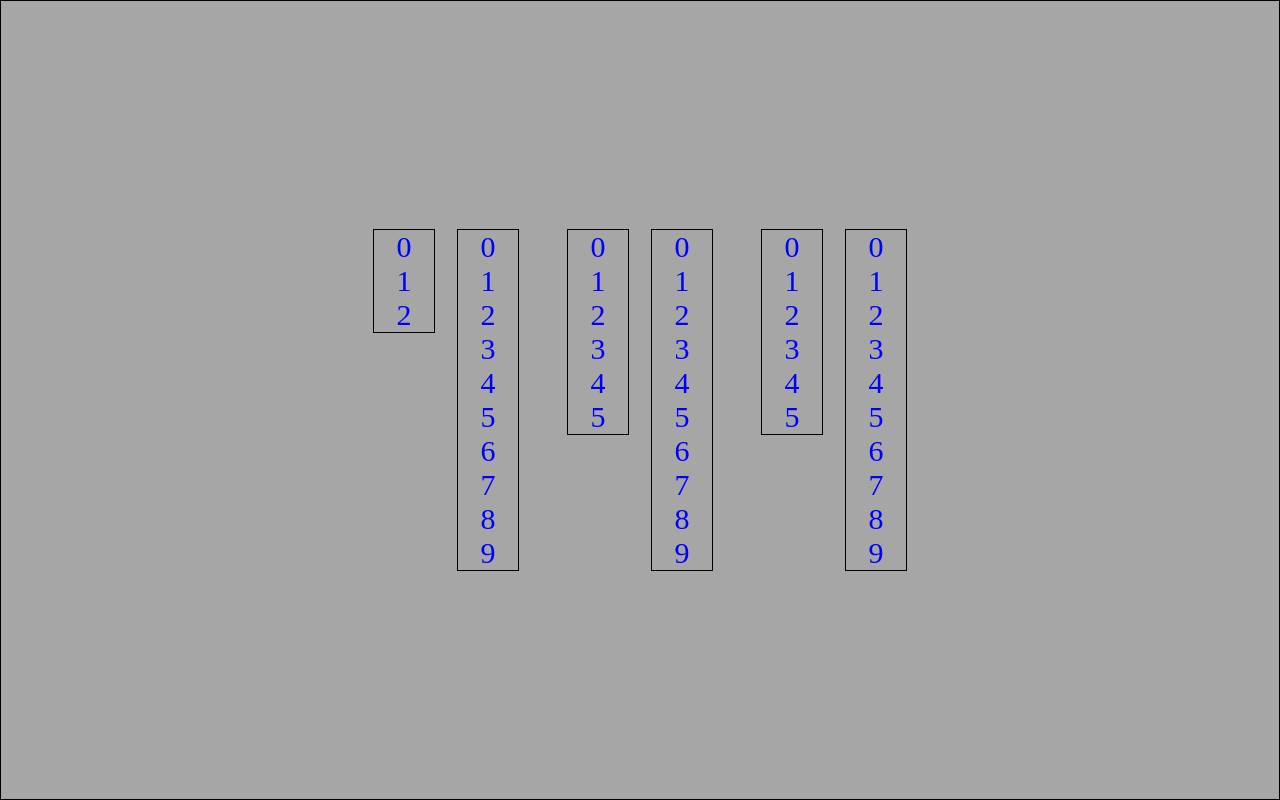
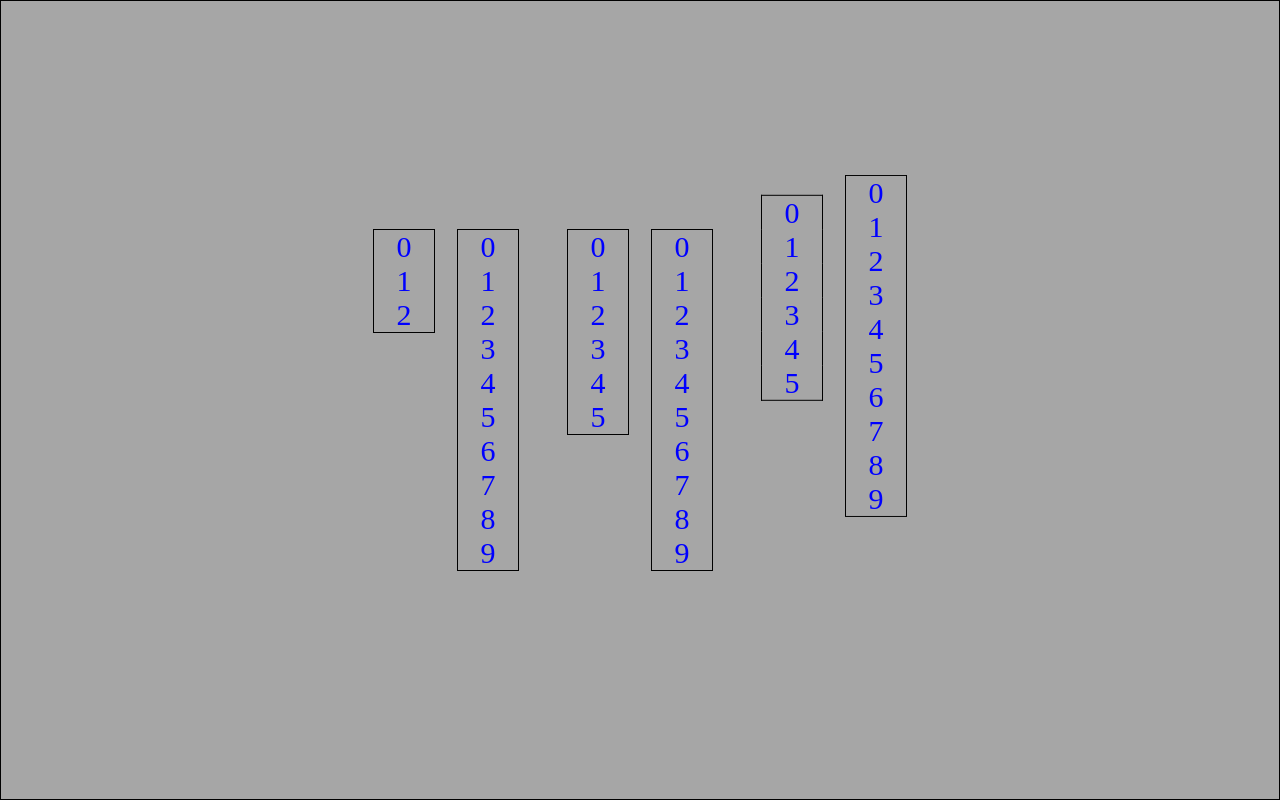
Before and after one commit to JSK321/clock, a React (Create React App) app: page / in a window 1280 px wide. Built offline with nearby package versions, Linux system fonts and the light colour scheme.

Commit message:
animated seconds digit movement

```diff
--- a/src/components/Hours/index.js
+++ b/src/components/Hours/index.js
@@ -37,7 +37,6 @@ export default function Hours() {
 
     return (
         <>
-            <div>
             <Box className={classes.hoursBoxOne}>
                 <div
                     className={classes.timeDigits}
@@ -90,9 +89,8 @@ export default function Hours() {
                     9
                 </div>
             </Box>
-            </div>
-            <div style={{ marginRight: '3rem', marginLeft: "1.5rem" }}>
-                <Box className={classes.hoursBoxTwo}>
+            <Box className={classes.hoursBoxTwo}
+                style={{ marginRight: '3rem', marginLeft: "1.5rem" }}>
                 <div className={classes.timeDigits}>
                     0
                 </div>
@@ -124,7 +122,6 @@ export default function Hours() {
                     9
                 </div>
             </Box>
-            </div>
         </>
     )
 }
--- a/src/components/Minutes/index.js
+++ b/src/components/Minutes/index.js
@@ -37,7 +37,6 @@ export default function Minutes() {
     const classes = useStyles()
     return (
         <>
-            <div>
             <Box className={classes.minutesBoxOne}>
                 <div
                     className={classes.timeDigits}
@@ -108,9 +107,9 @@ export default function Minutes() {
                     9
                 </div>
             </Box>
-            </div>
-            <div style={{ marginRight: '3rem', marginLeft: "1.5rem" }}>
-                <Box className={classes.minutesBoxTwo}>
+            <Box className={classes.minutesBoxTwo}
+                style={{ marginRight: '3rem', marginLeft: "1.5rem" }}
+            >
                 <div className={classes.timeDigits}>
                     0
                 </div>
@@ -142,7 +141,6 @@ export default function Minutes() {
                     9
                 </div>
             </Box>
-            </div>
         </>
     )
 }
--- a/src/components/Seconds/index.js
+++ b/src/components/Seconds/index.js
@@ -1,4 +1,4 @@
-import React from 'react'
+import React, { useRef, useEffect } from 'react'
 import { Box } from '@material-ui/core'
 
 import { makeStyles } from '@material-ui/core/styles';
@@ -6,15 +6,16 @@ import { makeStyles } from '@material-ui/core/styles';
 const useStyles = makeStyles((theme) => ({
     secondsBoxOne: {
         width: 60,
-        // height:"50
         color: "blue",
+        transition: "transform 1s linear"
         // border: 'solid 1px black',
-        // transform: "translateY(-10%)"
+
     },
     secondsBoxTwo: {
         width: 60,
         // height:"50
         color: "blue",
+        transition: "transform 1s linear",
         border: 'solid 1px black',
     },
     timeDigits: {
@@ -32,13 +33,15 @@ const useStyles = makeStyles((theme) => ({
     }
 }))
 
-export default function Seconds() {
+export default function Seconds(props) {
     const classes = useStyles()
 
     return (
         <>
-            <div>
-                <Box className={classes.secondsBoxOne}>
+            <Box
+                className={classes.secondsBoxOne}
+                ref={props.secondDigitTwo}
+            >
                 <div
                     className={classes.timeDigits}
                     style={{
@@ -108,9 +111,11 @@ export default function Seconds() {
                     9
                 </div>
             </Box>
-            </div>
-            <div style={{ marginLeft: "1.5rem" }}>
-                <Box className={classes.secondsBoxTwo} id="secDigitOne">
+            <Box
+                className={classes.secondsBoxTwo}
+                ref={props.secondDigitOne}
+                style={{ marginLeft: "1.5rem" }}
+            >
                 <div className={classes.timeDigits}>
                     0
                 </div>
@@ -142,7 +147,6 @@ export default function Seconds() {
                     9
                 </div>
             </Box>
-            </div>
         </>
     )
 }
--- a/src/pages/MainPage/index.js
+++ b/src/pages/MainPage/index.js
@@ -1,4 +1,4 @@
-import React, { useState, useEffect } from 'react'
+import React, { useState, useEffect, useRef } from 'react'
 import { Container } from '@material-ui/core'
 import { makeStyles } from '@material-ui/core/styles';
 
@@ -23,27 +23,58 @@ const useStyles = makeStyles((theme) => ({
 export default function MainPage() {
     const classes = useStyles()
 
-    const [secTimer, setSecTimer] = useState(0)
-    const secDigOne = document.getElementById("secDigitOne")
+    // const secDigOne = document.getElementById("secDigitOne")
+    const count = useRef(0)
+    const incrementOne = useRef(0)
+    const incrementTwo = useRef(0)
+    // Minutes Timer
+
+    // Seconds Timer
+    const secondDigitOne = useRef()
+    const secondDigitTwo = useRef()
 
     useEffect(() => {
-        // console.log(secTimer)
+        startClock()
+    }, [])
+
+    function startClock() {
         const timer = setInterval(() => {
-            // setSecTimer((prevTime) => (prevTime <= 9 ? prevTime + 1: prevTime))
-            // if(secTimer < 9) {
-            //     setSecTimer(secTimer + 1)
-            // }
-            // else if(secTimer == 9) {
-            //     clearInterval(timer)
-            // }
+            if (count.current < 2) {
+                count.current = count.current + 1
+                incrementOne.current = incrementOne.current + -10
+                secondDigitOne.current.style.transform = `translateY(${incrementOne.current}%)`
+            } else if (count.current == 2) {
+                secondDigitOne.current.style.transform = 'translateY(0)'
+                updateSecond()
+                // count.current = 0
+                // incrementOne.current = 0
+                // clearInterval(timer)
+            }
         }, 1000)
-    }, [])
+    }
+
+    function updateSecond() {
+        if (count.current == 2 && incrementTwo.current != -20) {
+            incrementTwo.current = incrementTwo.current + -10
+            count.current = 0
+            incrementOne.current = 0
+            secondDigitTwo.current.style.transform = `translateY(${incrementTwo.current}%)`
+        } else if (incrementTwo.current == -20) {
+            secondDigitTwo.current.style.transform = 'translateY(0)'
+            incrementTwo.current = 0
+            count.current = 0
+            incrementOne.current = 0
+        }
+    }
 
     return (
         <Container className={classes.container}>
             <Hours />
             <Minutes />
-            <Seconds />
+            <Seconds
+                secondDigitOne={secondDigitOne}
+                secondDigitTwo={secondDigitTwo}
+            />
         </Container>
     )
 }
```
Lines whose indentation alone changed are shown as unchanged.
